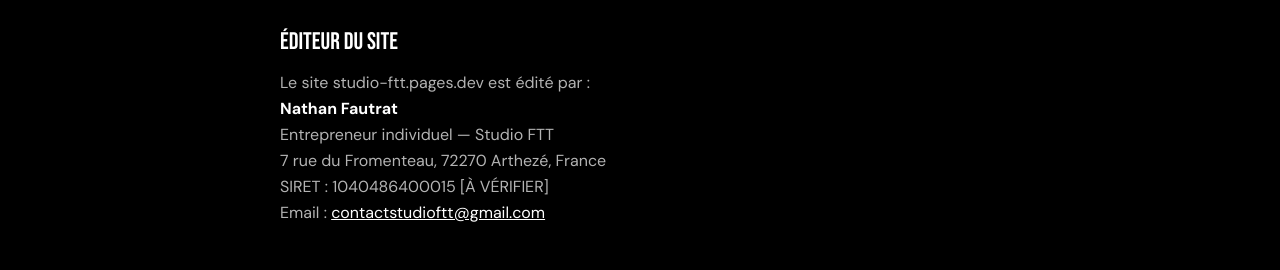
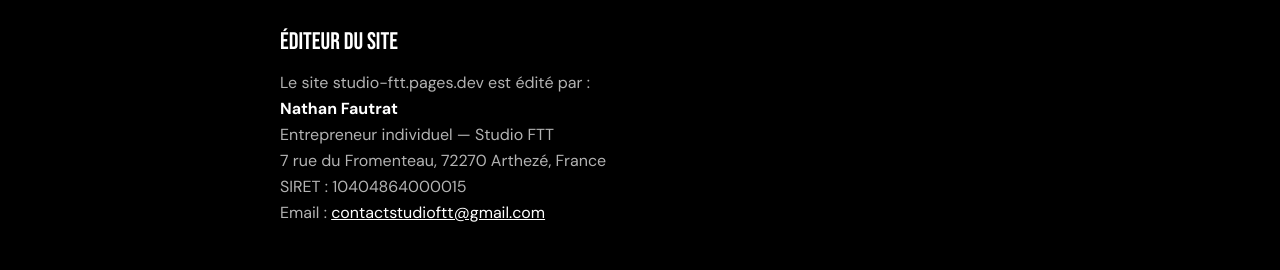
Before and after one commit to nathanfautrat-hue/studio-ftt, a Next.js app: page /mentions-legales in a window 1280 px wide. Shown: the part 274-544 px from the top of the page. Built offline with nearby package versions, Linux system fonts and the light colour scheme; a web font is replaced by a local one.

Commit message:
Fix SIRET: 10404864000015

```diff
--- a/app/confidentialite/page.tsx
+++ b/app/confidentialite/page.tsx
@@ -33,7 +33,7 @@
               <br />
               7 rue du Fromenteau, 72270 Arthezé, France
               <br />
-              SIRET&nbsp;: 1040486400015 [À VÉRIFIER]
+              SIRET&nbsp;: 10404864000015
               <br />
               Email&nbsp;:{" "}
               <a
--- a/app/mentions-legales/page.tsx
+++ b/app/mentions-legales/page.tsx
@@ -34,7 +34,7 @@
               <br />
               7 rue du Fromenteau, 72270 Arthezé, France
               <br />
-              SIRET&nbsp;: 1040486400015 [À VÉRIFIER]
+              SIRET&nbsp;: 10404864000015
               <br />
               Email&nbsp;:{" "}
               <a
```
